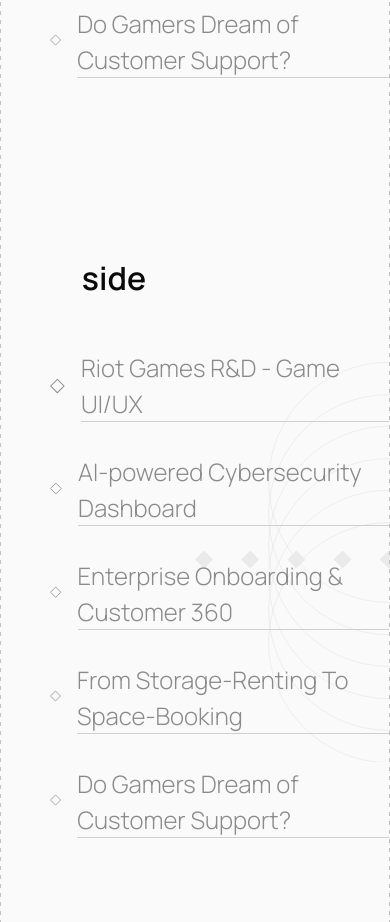
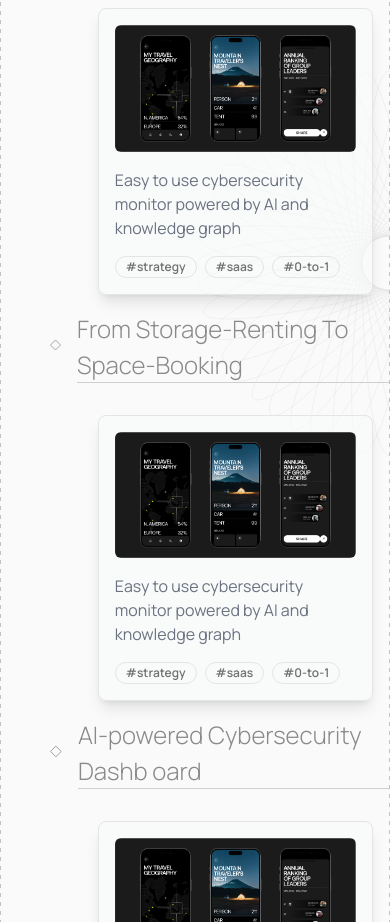
Before and after one commit to kylingoround/stackblitz-simple-next-site, a Next.js app: page / in a window 390 px wide. Shown: the part 1078-2000 px from the top of the page. Built offline with nearby package versions, Linux system fonts and the light colour scheme.

Commit message:
responsiveness of home page

```diff
--- a/app/page.tsx
+++ b/app/page.tsx
@@ -13,14 +13,10 @@ import CapsuleButton from '@/components/ui/CapsuleButton';
 import FeaturedCard from '@/components/ui/FeaturedCard';
 import PreviewCard from '@/components/ui/PreviewCard';
 
-interface Tag {
-  name: string;
-}
-
 interface PreviewCardContent {
   imageUrl: string;
   description: string;
-  tags: Tag[];
+  tags: string[];
 }
 
 const PreviewCardInfo = {
@@ -110,6 +106,7 @@ const HomeLink = (props: {
   children: React.ReactNode;
   onMouseEnter: () => void;
   onMouseLeave: () => void;
+  previewCardContent: any;
 }) => {
   const [isHovered, setIsHovered] = useState(false);
   const [cardPosition, setCardPosition] = useState({ top: 0, left: 0 });
@@ -134,11 +131,13 @@ const HomeLink = (props: {
     setIsHovered(false);
     props.onMouseLeave();
   };
-
+  // pointer-events-none md:pointer-events-auto
   return (
     <li>
       <div
-        className="flex justify-center items-center group mb-[32px]"
+        // className="flex items-center group mb-[32px] pointer-events-none xl:pointer-events-auto"
+        className="flex items-center group mb-[32px]"
+
         onMouseEnter={handleMouseEnter}
         onMouseLeave={handleMouseLeave}
       >
@@ -153,6 +152,10 @@ const HomeLink = (props: {
           <span className="absolute left-0 right-0 bottom-0 h-[1px] bg-underlineLinkDefault transition-colors duration-300 group-hover:bg-textLinkHover"></span>
         </a>
       </div>
+      <div className="block lg:hidden">
+        {/* always show preview card inline on smaller screens */}
+        <PreviewCard content={props.previewCardContent} />
+      </div>
     </li>
   );
 };
@@ -165,7 +168,7 @@ const WorkSection = () => {
   const handleLinkHover = (
     imageUrl: string,
     description: string,
-    tags: Tag[]
+    tags: string[]
   ) => {
     setIsLinkHovered(true);
     // setPreviewCardContent(PreviewCardInfo.cyber);
@@ -188,7 +191,7 @@ const WorkSection = () => {
           <div className="col-start-2 col-end-6 xl:col-end-4">
             <Header1>entrée</Header1>
             <ul className="flex flex-col items-start">
-              <HomeLink
+              {/* <HomeLink
                 href="/cyber"
                 onMouseEnter={() =>
                   handleLinkHover(
@@ -200,60 +203,75 @@ const WorkSection = () => {
                 onMouseLeave={handleLinkLeave}
               >
                 Riot Games R&D - Game UI/UX
+              </HomeLink> */}
+              <HomeLink
+                href="/dashboard"
+                onMouseEnter={() =>
+                  // handleLinkHover('/placeholderPNG.png', 'Creating evidence-based MVP without clear product vision and access to user research', [
+                  //   'B2B' ,
+                  //   'Data' ,
+                  //   'Dashboard',
+                  // ])
+                  handleLinkHover(PreviewCardInfo.cyber.imageUrl, PreviewCardInfo.cyber.description, PreviewCardInfo.cyber.tags)
+                }
+                onMouseLeave={handleLinkLeave}
+                previewCardContent={PreviewCardInfo.cyber}
+              >
+                Enterprise Onboarding & Customer 360
+              </HomeLink>
+
+              <HomeLink
+                href="/cyber"
+                onMouseEnter={() =>
+                  // handleLinkHover('/placeholderPNG.png', 'Customer Support Portal Redesign', [
+                  //   { name: 'tag1' },
+                  //   { name: 'tag2' },
+                  // ])
+                  handleLinkHover(PreviewCardInfo.cyber.imageUrl, PreviewCardInfo.cyber.description, PreviewCardInfo.cyber.tags)
+                }
+                onMouseLeave={handleLinkLeave}
+                previewCardContent={PreviewCardInfo.cyber}
+              >
+                Do Gamers Dream of Customer Support?
               </HomeLink>
               <HomeLink
                 href="/cyber"
                 onMouseEnter={() =>
-                  handleLinkHover('/placeholderPNG.png', 'Description 1111', [
-                    { name: 'new' },
-                    { name: 'odd' },
-                  ])
+                  // handleLinkHover('/placeholderPNG.png', 'Storage E-Commmerce Redesign', [
+                  //   'B2C' ,
+                  //   'A/B Testing' ,
+                  //   'Design System'
+                  // ])
+                  handleLinkHover(PreviewCardInfo.cyber.imageUrl, PreviewCardInfo.cyber.description, PreviewCardInfo.cyber.tags)
                 }
                 onMouseLeave={handleLinkLeave}
-              >
-                AI-powered Cybersecurity Dashboard
-              </HomeLink>
-              <HomeLink
-                href="/cyber"
-                onMouseEnter={() =>
-                  handleLinkHover('url_to_image_1', 'Description 1', [
-                    { name: 'tag1' },
-                    { name: 'tag2' },
-                  ])
-                }
-                onMouseLeave={handleLinkLeave}
-              >
-                Enterprise Onboarding & Customer 360
-              </HomeLink>
-              <HomeLink
-                href="/cyber"
-                onMouseEnter={() =>
-                  handleLinkHover('url_to_image_1', 'Description 1', [
-                    { name: 'tag1' },
-                    { name: 'tag2' },
-                  ])
-                }
-                onMouseLeave={handleLinkLeave}
+                previewCardContent={PreviewCardInfo.cyber}
               >
                 From Storage-Renting To Space-Booking
               </HomeLink>
               <HomeLink
                 href="/cyber"
                 onMouseEnter={() =>
-                  handleLinkHover('url_to_image_1', 'Description 1', [
-                    { name: 'tag1' },
-                    { name: 'tag2' },
-                  ])
+                  // handleLinkHover('/placeholderPNG.png', 'Description 1111', [
+                  //    'B2B' ,
+                  //   '0-to-1' ,
+                  //   'Data-viz' ,
+                  // ])
+                  handleLinkHover(PreviewCardInfo.cyber.imageUrl, PreviewCardInfo.cyber.description, PreviewCardInfo.cyber.tags)
                 }
                 onMouseLeave={handleLinkLeave}
+                previewCardContent={PreviewCardInfo.cyber}
               >
-                Do Gamers Dream of Customer Support?
+                AI-powered Cybersecurity Dashb  oard
               </HomeLink>
             </ul>
           </div>
-          {isLinkHovered && (
-            <div className="col-start-4 col-end-6">
+          {/* {isLinkHovered && ( */}
+         {true && (
+            <div className="col-start-4 col-end-6 relative hidden lg:block">
+              <div className='absolute'>
               <PreviewCard content={previewCardContent} />
+              </div>
             </div>
           )}
         </div>
@@ -275,7 +293,7 @@ const SideSection = () => {
   const handleLinkHover = (
     imageUrl: string,
     description: string,
-    tags: Tag[]
+    tags: string[]
   ) => {
     setIsLinkHovered(true);
     setPreviewCardContent({
@@ -300,68 +318,39 @@ const SideSection = () => {
               <HomeLink
                 href="/cyber"
                 onMouseEnter={() =>
-                  handleLinkHover('url_to_image_1', 'Description 1', [
-                    { name: 'tag1' },
-                    { name: 'tag2' },
-                  ])
+                  // handleLinkHover('/placeholderPNG.png', 'Description 1', [
+                  //   'tag1',
+                  //   'tag2' ,
+                  // ])
+                  handleLinkHover(PreviewCardInfo.cyber.imageUrl, PreviewCardInfo.cyber.description, PreviewCardInfo.cyber.tags)
                 }
                 onMouseLeave={handleLinkLeave}
+                previewCardContent={PreviewCardInfo.cyber}
               >
-                Riot Games R&D - Game UI/UX
+                Hamsa VR
               </HomeLink>
               <HomeLink
                 href="/cyber"
                 onMouseEnter={() =>
-                  handleLinkHover('url_to_image_1', 'Description 1111', [
-                    { name: 'new' },
-                    { name: 'odd' },
-                  ])
+                  // handleLinkHover('/placeholderPNG.png', 'Description 1', [
+                  //   'tag1' ,
+                  //   'tag2' ,
+                  // ])
+                  handleLinkHover(PreviewCardInfo.cyber.imageUrl, PreviewCardInfo.cyber.description, PreviewCardInfo.cyber.tags)
+
                 }
                 onMouseLeave={handleLinkLeave}
+                previewCardContent={PreviewCardInfo.cyber}
               >
-                AI-powered Cybersecurity Dashboard
-              </HomeLink>
-              <HomeLink
-                href="/cyber"
-                onMouseEnter={() =>
-                  handleLinkHover('url_to_image_1', 'Description 1', [
-                    { name: 'tag1' },
-                    { name: 'tag2' },
-                  ])
-                }
-                onMouseLeave={handleLinkLeave}
-              >
-                Enterprise Onboarding & Customer 360
-              </HomeLink>
-              <HomeLink
-                href="/cyber"
-                onMouseEnter={() =>
-                  handleLinkHover('url_to_image_1', 'Description 1', [
-                    { name: 'tag1' },
-                    { name: 'tag2' },
-                  ])
-                }
-                onMouseLeave={handleLinkLeave}
-              >
-                From Storage-Renting To Space-Booking
-              </HomeLink>
-              <HomeLink
-                href="/cyber"
-                onMouseEnter={() =>
-                  handleLinkHover('url_to_image_1', 'Description 1', [
-                    { name: 'tag1' },
-                    { name: 'tag2' },
-                  ])
-                }
-                onMouseLeave={handleLinkLeave}
-              >
-                Do Gamers Dream of Customer Support?
+                Time Sqauare Garden
               </HomeLink>
             </ul>
           </div>
           {isLinkHovered && (
-            <div className="col-start-4 col-end-6">
+            <div className="col-start-4 col-end-6 relative">
+              <div className='absolute'>
               <PreviewCard content={previewCardContent} />
+              </div>
             </div>
           )}
         </div>
--- a/components/ui/PreviewCard.tsx
+++ b/components/ui/PreviewCard.tsx
@@ -4,14 +4,11 @@ import { Badge } from '@/components/ui/badge';
 import { CardContent, Card } from '@/components/ui/card';
 import Image from 'next/image';
 
-interface Tag {
-  name: string;
-}
 
 interface PreviewCardContent {
   imageUrl: string;
   description: string;
-  tags: Tag[];
+  tags: string[];
 }
 
 interface Props {
@@ -36,13 +33,13 @@ const Component = (props: Props) => {
         </p>
         {props.content?.tags && (
           <div className="flex flex-wrap gap-2 pt-4 ">
-            {props.content?.tags.map((tag: Tag) => (
+            {props.content?.tags.map((tag, i) => (
               <Badge
-                key={tag.name}
+                key={tag}
                 variant="outline"
                 className="text-[#707070]"
               >
-                {tag.name}
+                {tag}
               </Badge>
             ))}
 
```
